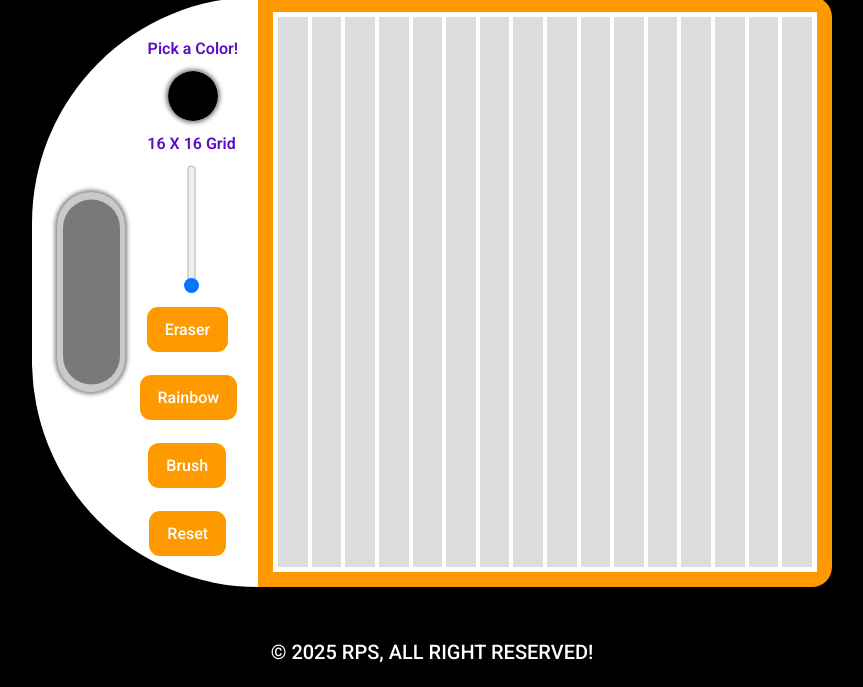
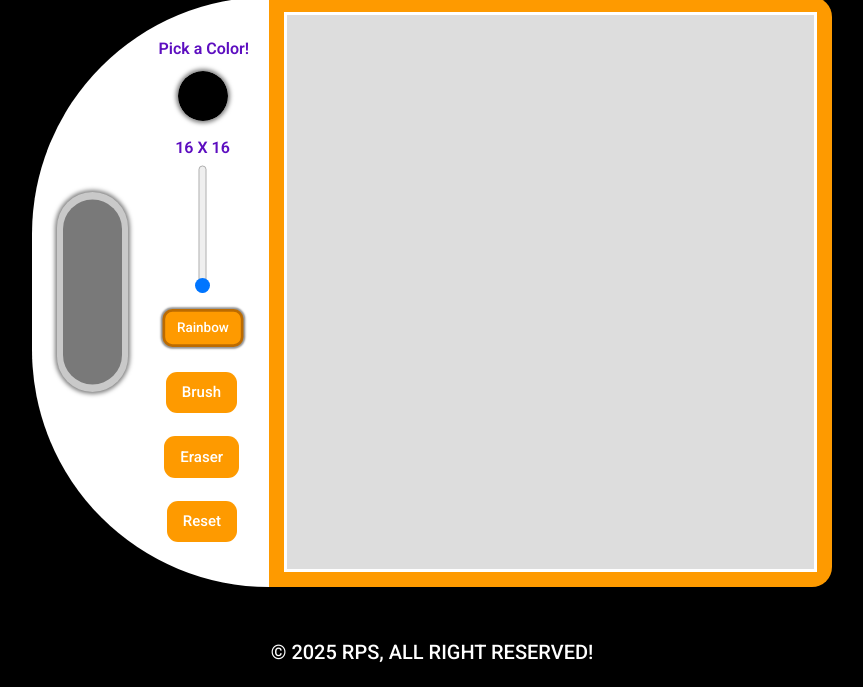
Before and after one commit to xAhmadRazax/etch-a-sketch, a plain HTML site: page index.html in a window 1280 px wide. Both pictures are taken after a click on the button "Rainbow". Shown: the part 142-829 px from the top of the page, without its empty margins (208-1071 px from the left). Drawn offline with Linux system fonts and the light colour scheme.

Commit message:
feat: add drawing functionality, raindow colors, eraser and reset

```diff
--- a/index.html
+++ b/index.html
@@ -32,13 +32,32 @@
               <p class="color-picker__label">Pick a Color!</p>
 
               <div class="color-picker__input-container">
-                <input class="color-picker__input" type="color" name="" id="" />
+                <input
+                  data-color-picker
+                  class="color-picker__input"
+                  type="color"
+                  name=""
+                  id=""
+                />
               </div>
             </div>
             <div class="controls__grid-size">
-              <p class="grid-size__label">16 X 16 Grid</p>
+              <input
+                data-grid-size-label
+                class="grid-size__label"
+                type="text"
+                readonly
+                value="16 X 16"
+                name=""
+                id=""
+              />
+              <!-- <p class="grid-size__label">
+                <span data-grid-col>16</span> X
+                <span data-grid-row>16</span> Grid
+              </p> -->
               <div class="grid-size__input-container">
                 <input
+                  data-grid-size-input
                   type="range"
                   class="grid-size__input"
                   min="16"
@@ -47,39 +66,31 @@
                 />
               </div>
             </div>
-            <div class="controls__eraser">
-              <button type="button" class="eraser__button">Eraser</button>
-            </div>
             <div class="controls__rainbow">
-              <button class="rainbow__button" type="button">Rainbow</button>
+              <button data-rainbow class="rainbow__button" type="button">
+                Rainbow
+              </button>
             </div>
             <div class="controls__brush">
-              <button class="brush__button" type="button">Brush</button>
+              <button data-brush class="brush__button" type="button">
+                Brush
+              </button>
             </div>
+            <div class="controls__eraser">
+              <button data-eraser type="button" class="eraser__button">
+                Eraser
+              </button>
+            </div>
+
             <div class="controls__reset">
-              <button class="reset__button" type="button">Reset</button>
+              <button data-reset class="reset__button" type="button">
+                Reset
+              </button>
             </div>
           </div>
 
           <div class="sketch-grid">
-            <div class="sketch-grid__container">
-              <div></div>
-              <div></div>
-              <div></div>
-              <div></div>
-              <div></div>
-              <div></div>
-              <div></div>
-              <div></div>
-              <div></div>
-              <div></div>
-              <div></div>
-              <div></div>
-              <div></div>
-              <div></div>
-              <div></div>
-              <div></div>
-            </div>
+            <div data-grid-container class="sketch-grid__container"></div>
           </div>
         </div>
       </section>
--- a/resources/css/styles.css
+++ b/resources/css/styles.css
@@ -78,7 +78,7 @@ a {
   width: 100%;
   max-width: 80rem;
   margin-inline: auto;
-  /* overflow: hidden; */
+  overflow: hidden;
 }
 main {
   min-height: calc(100vh - 13.9rem - 7rem - 3rem);
@@ -126,15 +126,20 @@ main {
 ------------------------------------------
 */
 .sketchbook {
-  height: 59rem;
+  min-height: 59rem;
+  display: flex;
+  flex-direction: column;
 }
 .sketchbook .container {
-  height: 100%;
+  flex-grow: 1;
+  /* height: 100%; */
+  /* min-height: 59rem; */
   display: flex;
 }
 .controls {
   background-color: var(--PRIMARY-WHITE);
-  flex-grow: 0.41;
+  /* flex-grow: 1; */
+  flex-basis: 23.7rem;
   /* transform: translateX(-20px); */
   /* border-top-left-radius: 50%;
   border-bottom-left-radius: 50%; */
@@ -147,6 +152,7 @@ main {
   align-items: flex-end;
   padding-block-start: 4rem;
   gap: 2.3rem;
+  flex-shrink: 0;
 }
 .controls::before {
   content: "";
@@ -207,26 +213,30 @@ main {
   font-size: 1.6rem;
   font-weight: 600;
   position: absolute;
-  transform: rotate(90deg) translate(-4px, -105px);
+  transform: rotate(90deg) translate(-4px, -96px);
+  max-width: 100px;
+  text-align: center;
+  border: none;
 }
-.controls__eraser {
+.controls__rainbow {
   margin-block-start: 4.5rem;
-  margin-inline-end: 3rem;
+  /* margin-inline-end: 3rem; */
+  margin-inline-end: 2.1rem;
 }
 
 .eraser__button,
 .reset__button,
 .rainbow__button,
 .brush__button {
-  font-size: 1.6rem;
-  padding: 0.75rem 1.5rem;
+  font-size: 1.5rem;
+  padding: 0.65rem 1.3rem;
   cursor: pointer;
   border-radius: 11px;
   border: none;
   background-color: oklch(0.769 0.188 70.08);
   color: white;
   font-weight: 500;
-  transition: all 0.2s ease-in;
+  transition: all 0.2s cubic-bezier(1, -1.84, 0, 3.6);
   border: 3px solid transparent;
 }
 .eraser__button:hover,
@@ -240,20 +250,23 @@ main {
 .reset__button.active,
 .rainbow__button.active,
 .brush__button.active {
-  border-color: oklch(0.709 0.188 70.08);
-  scale: 0.95;
+  border-color: oklch(0.6 0.2 80.08);
+  box-shadow: 0 0 2px 2px #0000006e;
+  scale: 0.9;
 }
 .controls__reset {
   margin-inline-end: 3.2rem;
 }
-.controls__rainbow {
+.controls__eraser {
   margin-inline-end: 2.1rem;
+  margin-inline-end: 3rem;
 }
 .controls__brush {
   margin-inline-end: 3.2rem;
 }
 .sketch-grid {
-  flex-grow: 2;
+  /* max-width: 59rem; */
+  flex-grow: 1;
   /* background-color: burlywood; */
   display: flex;
   flex-wrap: wrap;
@@ -272,12 +285,14 @@ main {
   flex-wrap: wrap;
   /* height: 10px; */
 }
-.sketch-grid__container div {
+.sketch-grid__container .cell {
   flex-grow: 1;
   /* background-color: red; */
   background-color: #ddd;
-  border: 2px solid #fff;
+  /* border: 2px solid #fff; */
   /* display: flex; */
+  cursor: default;
+  /* transition: all 0.2s; */
 }
 /*
 ------------------------------------------
--- a/resources/js/index.js
+++ b/resources/js/index.js
@@ -1,2 +1,165 @@
-function init() {}
+function getGridContainerDimensions(gridContainerEl) {
+  if (!gridContainerEl) {
+    throw new Error("Grid container Element not found.");
+  }
+  const height = gridContainerEl.clientHeight;
+  const width = gridContainerEl.clientWidth;
+  return { width, height };
+}
+
+function calculateGridCellDimensions(gridContainerSize, noOfCellsPerRow) {
+  if (noOfCellsPerRow < 16) {
+    throw new Error("Number of cell per row must be greater than 16.");
+  }
+  const height = gridContainerSize.height / noOfCellsPerRow;
+  const width = gridContainerSize.width / noOfCellsPerRow;
+  return { width, height };
+}
+function createGridCells(cellDimension, totalCells) {
+  const fragment = document.createDocumentFragment();
+
+  const cells = Array.from({ length: totalCells }, (el) => {
+    const newEl = document.createElement("div");
+    newEl.classList.add("cell");
+
+    newEl.style.width = `${cellDimension.width}px`;
+    newEl.style.height = `${cellDimension.height}px`;
+    return newEl;
+  });
+  //   for (let i = 0; i < totalCells; i++) {
+  //     const newEl = document.createElement("div");
+  //     newEl.style.width = cellDimension + "px";
+  //     newEl.style.height = cellDimension + "px";
+  //     fragment.append(newEl);
+  //   }
+  console.log(cells);
+  fragment.append(...cells);
+  return fragment;
+}
+
+function renderCells(container, cells) {
+  if (!container || !cells) {
+    throw new Error("Either container or cells doesn't exists");
+  }
+  container.replaceChildren();
+  container.append(cells);
+}
+
+function updateGridSizeLabel(sizeLabelEl, value) {
+  if (!sizeLabelEl) {
+    throw new Error("Size Label element doesn't exist");
+  }
+  sizeLabelEl.value = `${value} X ${value}`;
+}
+
+function GridSizeChangeHandler(target, gridContainerEl) {
+  if (!target.value) {
+    throw new Error("invalid input Element");
+  }
+  if (!gridContainerEl) {
+    throw new Error("Invalid container");
+  }
+  const gridCellsPerRow = target.value;
+  const gridCellsPerCol = target.value;
+
+  const gridContainerElDimension = getGridContainerDimensions(gridContainerEl);
+  const gridCellDimension = calculateGridCellDimensions(
+    gridContainerElDimension,
+    gridCellsPerCol
+  );
+  const totalCells = gridCellsPerCol * gridCellsPerRow;
+  const gridCellElements = createGridCells(gridCellDimension, totalCells);
+  renderCells(gridContainerEl, gridCellElements);
+}
+function getRandomInt(min, max) {
+  const minCeiled = Math.ceil(min);
+  const maxFloored = Math.floor(max);
+  return Math.floor(Math.random() * (maxFloored - minCeiled) + minCeiled); // The maximum is exclusive and the minimum is inclusive
+}
+function generateRandomRGBColor() {
+  return `rgb(${getRandomInt(0, 256)},${getRandomInt(0, 256)},${getRandomInt(
+    0,
+    256
+  )})`;
+}
+function init() {
+  const gridSizeInputEl = document.querySelector("[data-grid-size-input]");
+  const gridContainerEl = document.querySelector("[data-grid-container]");
+  const gridSizeLabelEl = document.querySelector("[data-grid-size-label]");
+  const colorPickerInputEl = document.querySelector("[data-color-picker]");
+  const rainbowBtnEl = document.querySelector("[data-rainbow]");
+  const eraserBtnEl = document.querySelector("[data-eraser]");
+  const resetBtnEl = document.querySelector("[data-reset]");
+
+  let cellBackgroundColor = "#363636";
+  let previousColor = "#363636";
+  let drawState = false;
+  let rainbowModeOn = false;
+  let eraserModeOn = false;
+
+  GridSizeChangeHandler(gridSizeInputEl, gridContainerEl);
+
+  colorPickerInputEl.addEventListener("change", (e) => {
+    cellBackgroundColor = e.target.value;
+    previousColor = e.target.value;
+    eraserModeOn = false;
+    eraserBtnEl.classList.remove("active");
+    rainbowModeOn = false;
+    rainbowBtnEl.classList.remove("active");
+  });
+
+  gridContainerEl.addEventListener("mousedown", (e) => (drawState = true));
+  document.addEventListener("mouseup", (e) => (drawState = false));
+
+  gridContainerEl.addEventListener("mouseover", (e) => {
+    console.log(e.button);
+    if (!e.target.closest(".cell")) {
+      return;
+    }
+    if (rainbowModeOn) {
+      cellBackgroundColor = generateRandomRGBColor();
+    }
+    if (drawState) {
+      e.target.style.backgroundColor = cellBackgroundColor;
+    }
+    return;
+  });
+
+  gridSizeInputEl.addEventListener("input", (e) => {
+    GridSizeChangeHandler(e.target, gridContainerEl);
+    updateGridSizeLabel(gridSizeLabelEl, e.target.value);
+  });
+
+  rainbowBtnEl.addEventListener("click", (e) => {
+    e.target.classList.toggle("active");
+    eraserModeOn = false;
+    eraserBtnEl.classList.remove("active");
+    rainbowModeOn = !rainbowModeOn;
+  });
+
+  eraserBtnEl.addEventListener("click", (e) => {
+    e.target.classList.toggle("active");
+    eraserModeOn = !eraserModeOn;
+    rainbowModeOn = false;
+    rainbowBtnEl.classList.remove("active");
+    if (eraserModeOn) {
+      cellBackgroundColor = "#ddd";
+    } else {
+      cellBackgroundColor = previousColor;
+    }
+  });
+
+  resetBtnEl.addEventListener("click", (e) => {
+    eraserModeOn = false;
+    eraserBtnEl.classList.remove("active");
+    rainbowModeOn = false;
+    rainbowBtnEl.classList.remove("active");
+    e.target.classList.add("active");
+    GridSizeChangeHandler(gridSizeInputEl, gridContainerEl);
+    cellBackgroundColor = previousColor;
+    setTimeout(() => {
+      e.target.classList.remove("active");
+    }, 210);
+  });
+}
 document.addEventListener("DOMContentLoaded", init);
```
